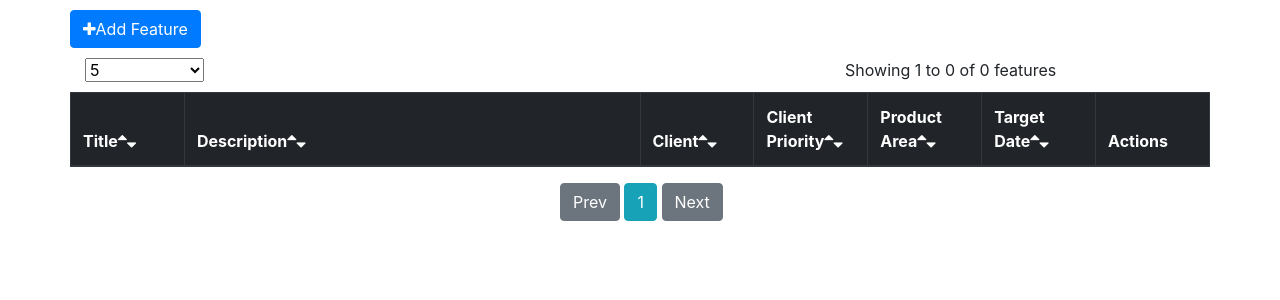
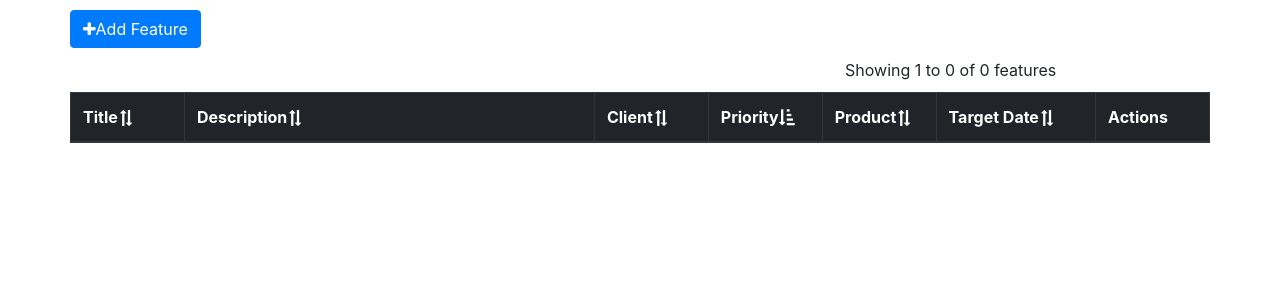
Before and after one commit to gopalmeena/knockout-sample-with-django, a Django app: page / in a window 1280 px wide. Shown: the part 56-356 px from the top of the page. Run offline with Django 3.2, Linux system fonts and the light colour scheme; data that the repository does not hold is empty; some libraries are stand-ins or nearby versions.

Commit message:
Adding icon

```diff
--- a/static/js/logic.js
+++ b/static/js/logic.js
@@ -90,6 +90,9 @@ var clientViewModel = function(){
 	self.featureProductArea = ko.observable().extend({required:{message:"Product Area is required"}});
 	self.featureSaveSuccess = ko.observable(false);
 	self.featureSaveSuccessMsg = ko.observable('');
+
+	self.titleSort = ko.observable(0);self.descSort = ko.observable(0);self.clientSort = ko.observable(0);
+	self.cliPriSort = ko.observable(1);self.proAreaSort = ko.observable(0);self.targetDateSort = ko.observable(0);
 
 	self.pageSizeList = ko.observableArray([5,10,25,50,100]);self.pageNumber = ko.observable(1);
 	self.prevToggle = ko.observable(false),self.nextToggle = ko.observable(false);self.pageSize = ko.observable(5);
@@ -220,7 +223,7 @@ var clientViewModel = function(){
 				success:function(result){
 					self.SaveSuccess(true);self.SaveSuccessMsg('CLient deleted successfully.');
 					setTimeout(function(){
-						$('#clientModal').modal('hide');self.updateClientList();
+						$('#clientModal').modal('hide');self.updateClientList();self.updateFeatureList();
 					},300);
 				},
 				error: function(response){
@@ -252,7 +255,7 @@ var clientViewModel = function(){
 				success:function(result){
 					self.SaveSuccess(true);self.SaveSuccessMsg('Client updated successfully.');
 					setTimeout(function(){
-						$('#clientModal').modal('hide');self.updateClientList();
+						$('#clientModal').modal('hide');self.updateClientList();self.updateFeatureList();
 					},300);
 				},
 				error: function(response){
@@ -473,7 +476,7 @@ var clientViewModel = function(){
 				success:function(result){
 					self.SaveSuccess(true);self.SaveSuccessMsg('Delete successfull');
 					setTimeout(function(){
-						$('#productModal').modal('hide');self.updateClientList();
+						$('#productModal').modal('hide');self.updateProductList();self.updateFeatureList();
 					},300);
 				},
 				error: function(jqXHR, textStatus, errorThrown){
@@ -502,7 +505,7 @@ var clientViewModel = function(){
 				success:function(result){
 					self.SaveSuccess(true);self.SaveSuccessMsg('Update successfull');
 					setTimeout(function(){
-						$('#productModal').modal('hide');self.updateClientList();
+						$('#productModal').modal('hide');self.updateProductList();self.updateFeatureList();
 					},300);
 				},
 				error: function(jqXHR, textStatus, errorThrown){
@@ -558,51 +561,70 @@ var clientViewModel = function(){
 
 	/********************        All Sortin function        ***********************/
 	self.titleAsc = function(){
+		self.descSort(0),self.clientSort(0),self.cliPriSort(0);self.proAreaSort(0);self.targetDateSort(0);
+
+		if(self.titleSort()===0||self.titleSort()===2){
+			self.titleSort(1);
 			self.textSearch(self.searchList().sort(function (a, b) {return a.title().toLowerCase() == b.title().toLowerCase() ? 0 : (a.title().toLowerCase() < b.title().toLowerCase() ? -1 : 1);}).slice());
+		}else{
+			self.titleSort(2);
+			self.textSearch(self.searchList().sort(function (a, b) {return a.title().toLowerCase() == b.title().toLowerCase() ? 0 : (a.title().toLowerCase() > b.title().toLowerCase() ? -1 : 1);}).slice());
+		}
 	}
 
 	self.descAsc = function(){
+		self.titleSort(0),self.clientSort(0),self.cliPriSort(0);self.proAreaSort(0);self.targetDateSort(0);
+		if(self.descSort()===0||self.descSort()===2){
+			self.descSort(1);
 			self.textSearch(self.searchList().sort(function (a, b) {return a.description().toLowerCase() == b.description().toLowerCase() ? 0 : (a.description().toLowerCase() < b.description().toLowerCase() ? -1 : 1);}).slice());
+		}else{
+			self.descSort(2);
+			self.textSearch(self.searchList().sort(function (a, b) {return a.description().toLowerCase() == b.description().toLowerCase() ? 0 : (a.description().toLowerCase() > b.description().toLowerCase() ? -1 : 1);}).slice());
+		}
 	}
 
 	self.cliAsc = function(){
+		self.titleSort(0),self.descSort(0),self.cliPriSort(0);self.proAreaSort(0);self.targetDateSort(0);
+		if(self.clientSort()===0||self.clientSort()===2){
+			self.clientSort(1);
 			self.textSearch(self.searchList().sort(function (a, b) {return a.client().name().toLowerCase() == b.client().name().toLowerCase() ? 0 : (a.client().name().toLowerCase() < b.client().name().toLowerCase() ? -1 : 1);}).slice());
+		}else{
+			self.clientSort(2);
+			self.textSearch(self.searchList().sort(function (a, b) {return a.client().name().toLowerCase() == b.client().name().toLowerCase() ? 0 : (a.client().name().toLowerCase() > b.client().name().toLowerCase() ? -1 : 1);}).slice());
+		}
 	}
 
 	self.cpAsc = function(){
+		self.titleSort(0),self.descSort(0),self.clientSort(0),self.proAreaSort(0);self.targetDateSort(0);
+		if(self.cliPriSort()===0||self.cliPriSort()===2){
+			self.cliPriSort(1);
 			self.textSearch(self.searchList().sort(function (a, b) {return a.clientPriority() == b.clientPriority() ? 0 : (a.clientPriority() < b.clientPriority() ? -1 : 1);}).slice());
+		}else{
+			self.cliPriSort(2);
+			self.textSearch(self.searchList().sort(function (a, b) {return a.clientPriority() == b.clientPriority() ? 0 : (a.clientPriority() > b.clientPriority() ? -1 : 1);}).slice());
+		}
 	}
 
 	self.paAsc = function(){
+		self.titleSort(0),self.descSort(0),self.clientSort(0),self.cliPriSort(0),self.targetDateSort(0);
+		if(self.proAreaSort()===0||self.proAreaSort()===2){
+			self.proAreaSort(1);
 			self.textSearch(self.searchList().sort(function (a, b) {return a.productArea().name().toLowerCase() == b.productArea().name().toLowerCase() ? 0 : (a.productArea().name().toLowerCase() < b.productArea().name().toLowerCase() ? -1 : 1);}).slice());
+		}else{
+			self.proAreaSort(2);
+			self.textSearch(self.searchList().sort(function (a, b) {return a.productArea().name().toLowerCase() == b.productArea().name().toLowerCase() ? 0 : (a.productArea().name().toLowerCase() > b.productArea().name().toLowerCase() ? -1 : 1);}).slice());
+		}
 	}
 
 	self.tdAsc = function(){
+		self.titleSort(0),self.descSort(0),self.clientSort(0),self.cliPriSort(0);self.proAreaSort(0);
+		if(self.targetDateSort()===0||self.targetDateSort()===2){
+			self.targetDateSort(1);
 			self.textSearch(self.searchList().sort(function (a, b) {return new Date(a.targetDate()) == new Date(b.targetDate()) ? 0 : (new Date(a.targetDate()) < new Date(b.targetDate()) ? -1 : 1);}).slice());
+		}else{
+			self.targetDateSort(2);
+			self.textSearch(self.searchList().sort(function (a, b) {return new Date(a.targetDate()) == new Date(b.targetDate()) ? 0 : (new Date(a.targetDate()) > new Date(b.targetDate()) ? -1 : 1);}).slice());
 		}
-
-	self.titleDesc = function(){
-		self.textSearch(self.searchList().sort(function (a, b) {return a.title().toLowerCase() == b.title().toLowerCase() ? 0 : (a.title().toLowerCase() > b.title().toLowerCase() ? -1 : 1);}).slice());
-	}
-
-	self.descDesc = function(){
-		self.textSearch(self.searchList().sort(function (a, b) {return a.description().toLowerCase() == b.description().toLowerCase() ? 0 : (a.description().toLowerCase() > b.description().toLowerCase() ? -1 : 1);}).slice());
-	}
-
-	self.cliDesc = function(){
-		self.textSearch(self.searchList().sort(function (a, b) {return a.client().name().toLowerCase() == b.client().name().toLowerCase() ? 0 : (a.client().name().toLowerCase() > b.client().name().toLowerCase() ? -1 : 1);}).slice());
-	}
-
-	self.cpDesc = function(){
-		self.textSearch(self.searchList().sort(function (a, b) {return a.clientPriority() == b.clientPriority() ? 0 : (a.clientPriority() > b.clientPriority() ? -1 : 1);}).slice());
-	}
-
-	self.paDesc = function(){
-		self.textSearch(self.searchList().sort(function (a, b) {return a.productArea().name().toLowerCase() == b.productArea().name().toLowerCase() ? 0 : (a.productArea().name().toLowerCase() > b.productArea().name().toLowerCase() ? -1 : 1);}).slice());
-	}
-
-	self.tdDesc = function(){
-		self.textSearch(self.searchList().sort(function (a, b) {return new Date(a.targetDate()) == new Date(b.targetDate()) ? 0 : (new Date(a.targetDate()) > new Date(b.targetDate()) ? -1 : 1);}).slice());
 	}
 };
 
--- a/templates/index.html
+++ b/templates/index.html
@@ -102,7 +102,7 @@
 	<div class="container" style="padding-top:10px;">
 		<div class="row">
 			<div class="col-sm-8">
-				<select data-bind="options:pageSizeList,value:pageSize,optionsCaption:'No of rows...'"></select>
+				<!-- <select data-bind="options:pageSizeList,value:pageSize,optionsCaption:'No of rows...'"></select> -->
 			</div>
 			<div class="col-sm-4">Showing 1 to <span data-bind="text:searchList().length"></span> of <span data-bind="text:searchList().length"></span> features</div>
 		</div>
@@ -110,12 +110,12 @@
 			<table class="table table-bordered table-hover">
 				<thead class="thead-dark">
 					<tr>
-						<th style="width:10%">Title<span><i class="fa fa-sort-asc" data-bind="click:titleAsc"></i><i class="fa fa-sort-desc" data-bind="click:titleDesc"></i></span></th>
-						<th style="width:40%">Description<span><i class="fa fa-sort-asc" data-bind="click:descAsc"></i><i class="fa fa-sort-desc" data-bind="click:descDesc"></i></span></th>
-						<th style="width:10%">Client<span><i class="fa fa-sort-asc" data-bind="click:cliAsc"></i><i class="fa fa-sort-desc" data-bind="click:cliDesc"></i></span></th>
-						<th style="width:10%">Client Priority<span><i class="fa fa-sort-asc" data-bind="click:cpAsc"></i><i class="fa fa-sort-desc" data-bind="click:cpDesc"></i></span></th>
-						<th style="width:10%">Product Area<span><i class="fa fa-sort-asc" data-bind="click:paAsc"></i><i class="fa fa-sort-desc" data-bind="click:paDesc"></i></span></th>
-						<th style="width:10%">Target Date<span><i class="fa fa-sort-asc" data-bind="click:tdAsc"></i><i class="fa fa-sort-desc" data-bind="click:tdDesc"></i></span></th>
+						<th style="width:10%" data-bind="click:titleAsc">Title<span><i class="fa fa-sort-amount-asc" data-bind="visible:titleSort()===1"></i><i class="fa fa-sort-amount-desc" data-bind="visible:titleSort()===2"></i><i class="fa fa-exchange fa-rotate-90" data-bind="visible:titleSort()===0"></i></span></th>
+						<th style="width:36%" data-bind="click:descAsc">Description<span><i class="fa fa-sort-amount-asc" data-bind="visible:descSort()===1"></i><i class="fa fa-sort-amount-desc" data-bind="visible:descSort()===2"></i><i class="fa fa-exchange fa-rotate-90" data-bind="visible:descSort()===0"></i></span></th>
+						<th style="width:10%" data-bind="click:cliAsc">Client<span><i class="fa fa-sort-amount-asc" data-bind="visible:clientSort()===1"></i><i class="fa fa-sort-amount-desc" data-bind="visible:clientSort()===2"></i><i class="fa fa-exchange fa-rotate-90" data-bind="visible:clientSort()===0"></i></span></th>
+						<th style="width:10%" data-bind="click:cpAsc">Priority<span><i class="fa fa-sort-amount-asc" data-bind="visible:cliPriSort()===1"></i><i class="fa fa-sort-amount-desc" data-bind="visible:cliPriSort()===2"></i><i class="fa fa-exchange fa-rotate-90" data-bind="visible:cliPriSort()===0"></i></span></th>
+						<th style="width:10%" data-bind="click:paAsc">Product<span><i class="fa fa-sort-amount-asc" data-bind="visible:proAreaSort()===1"></i><i class="fa fa-sort-amount-desc" data-bind="visible:proAreaSort()===2"></i><i class="fa fa-exchange fa-rotate-90" data-bind="visible:proAreaSort()===0"></i></span></th>
+						<th style="width:14%" data-bind="click:tdAsc">Target Date<span><i class="fa fa-sort-amount-asc" data-bind="visible:targetDateSort()===1"></i><i class="fa fa-sort-amount-desc" data-bind="visible:targetDateSort()===2"></i><i class="fa fa-exchange fa-rotate-90" data-bind="visible:targetDateSort()===0"></i></span></th>
 						<th style="width:10%">Actions</th>
 					</tr>
 				</thead>
@@ -127,19 +127,19 @@
 						<td data-bind="text:clientPriority"></td>
 						<td data-bind="text:productArea().name()"></td>
 						<td data-bind="text:targetDate"></th>
-							<td><button class="btn btn-success" data-bind="click:$parent.updateFeature"><span><i class="fa fa-pencil"></i></span></button>&nbsp;<button class="btn btn-danger" data-bind="click:$parent.deleteFeature"><span><i class="fa fa-trash-o"></i></span></button></td>
+							<td><button class="btn btn-success btn-sm" data-bind="click:$parent.updateFeature"><span><i class="fa fa-pencil"></i></span></button>&nbsp;<button class="btn btn-danger btn-sm" data-bind="click:$parent.deleteFeature"><span><i class="fa fa-trash-o"></i></span></button></td>
 						</tr>
 					</tbody>
 				</table>
 			</div>
-			<div class="row">
+			<!-- <div class="row">
 			<div class="col-sm-5"></div>
 				<div class="col-sm-7">
 					<button class="btn btn-secondary" >Prev</button>
 					<button class="btn btn-info">1</button>
 					<button class="btn btn-secondary">Next</button>
 				</div>
-			</div>
+			</div> -->
 
 			<!-- Modal 1 -->
 			<div class="modal fade" id="featureModal" tabindex="-1" role="dialog" aria-hidden="true">
```
Lines whose indentation alone changed are shown as unchanged.
